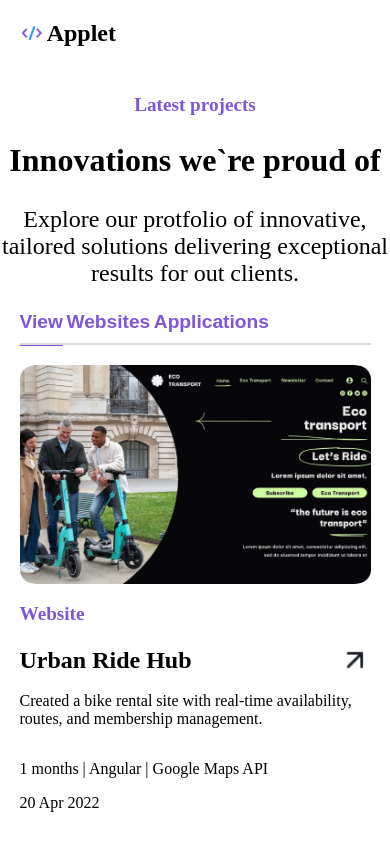
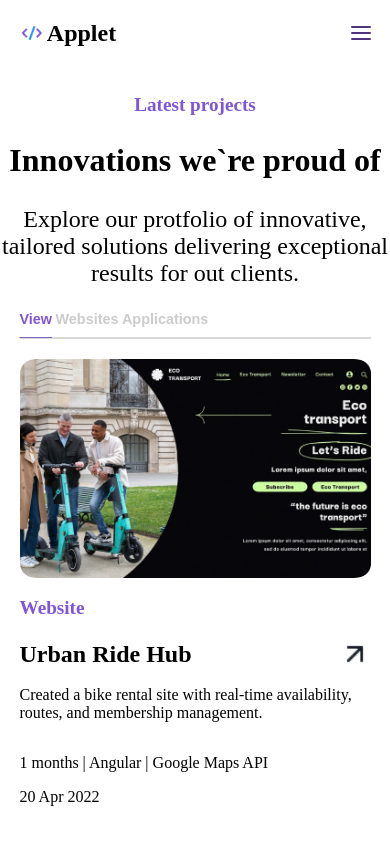
Before and after one commit to Almat14/Landing, a plain HTML site: page projects.html in a window 390 px wide. Shown: the top 844 px of the page. Drawn offline with Linux system fonts and the light colour scheme.

Commit message:
added color img

```diff
--- a/css/style.css
+++ b/css/style.css
@@ -2,9 +2,9 @@
   --backColor: white;
   --textColor: black;
   --descText:#464749;
-  --mainHeadingFont:3em;
-  --logo-font:2.5em;
-  --mainDescFont:2em;
+  --mainHeadingFont:3rem;
+  --logo-font:2.5rem;
+  --mainDescFont:2rem;
   --violetColor:#7F56D9;
   --darkVioletColor:#53389E;
   --whiteColor:white;
@@ -13,12 +13,15 @@
   --back-two:rgba(240, 240, 240, 0.89);
   --project-title:1.5rem;
   --project-desc:1rem;
-  --violet-text:2em;
-  --hero-main-font:7.5em;
-  --hero-img-width:2.5em;
-  --feature-desc-font:2em;
-  --contact-title-font:2em;
-}
+  --violet-text:2rem;
+  --hero-main-font:7.5rem;
+  --hero-img-width:2.5rem;
+  --feature-desc-font:2rem;
+  --contact-title-font:2rem;
+  --filter-btn-size:1.5rem;
+  --purple-filter: invert(76%) sepia(61%) saturate(782%) hue-rotate(225deg) brightness(84%) contrast(93%);
+  }
+
 
 :root:has(#toggle-theme:checked) {
   --backColor: black;
@@ -26,6 +29,7 @@
   --descText: white;
   --back-two:rgba(255, 253, 253, 0.075);
   --contact-back:#ffffff0e;
+  --purple-filter: invert(0) brightness(100);
 }
 body, html {
   overflow-x: hidden;
@@ -54,7 +58,6 @@ header label {
   border: none;
   cursor: pointer;
 }
-
 
 
 body button:hover  {
@@ -125,7 +128,6 @@ body button:hover  {
 }
 
 
-
 /*HEADER PART */
 
 
@@ -136,7 +138,7 @@ a {
 
 main {
   margin:0;
-  padding: 20% 0 0 0;
+  padding: 5% 0 0 0;
 }
 
 header img {
@@ -187,18 +189,6 @@ header {
   display: none;
 }
 
-.x > * ~ :last-child {
-  display: none;
-}
-
-body:has(#toggle-theme:checked) .x img:first-child {
-  display: none;
-}
-
-body:has(#toggle-theme:checked) .x img:last-child {
-  display: inline;
-}
-
 #burger-menu {
   display: none;
   align-items: center;
@@ -209,9 +199,14 @@ body:has(#toggle-theme:checked) .x img:last-child {
 }
 
 
+
+.color-btn {
+  filter: var(--purple-filter);
+}
+
 .side-menu {
   position: fixed;
-  top: 5rem;
+  top: 4rem;
   z-index: 2;
   width: 100%;
   height: 100%;
@@ -286,6 +281,7 @@ body:has(#toggle-theme:checked) .toggle-button img:first-child {
 body:has(#toggle-theme:checked) .toggle-button img:last-child {
   display: inline;
 }
+
 /*HERO PART */
 
 #hero-container {
@@ -815,8 +811,11 @@ footer hr {
 /* Buttons */
 .filter-btn {
   text-decoration: none;
-  text-underline-offset: 17px;
+  font-weight: bold;
+  text-underline-offset: calc(var(--filter-btn-size)* 0.6);
+  color: #ccc;
   cursor: pointer;
+  font-size: var(--filter-btn-size);
   position: relative;
   transform: scaleX(1);
   transform-origin: left;
@@ -874,6 +873,9 @@ footer hr {
 .burger  {
   display: inline;
 }
+  main {
+  padding: 20% 0 0 0;
+  }
   #hero-buttons {
     flex-direction: column;
   }
@@ -883,6 +885,7 @@ footer hr {
   body button:hover {
     transform: none;
   }
+
 
 
 .up-button {
@@ -899,6 +902,7 @@ footer hr {
     --violet-text:1.2em;
     --mainHeadingFont:2em;
     --faq-font:1rem;
+    --filter-btn-size:0.9rem;
   }
   .hero-heading {
     width: 100%;
@@ -923,11 +927,18 @@ footer hr {
     width: 4em;
   }
 
+  .filter-btn {
+    text-underline-offset: calc(var(--filter-btn-size)* 0.9);
+  }
 
 body:has(#burger-button:checked) .side-menu {
   transform: translateX(0);
 }
 
+
+body:has(#burger-button:checked)  {
+ overflow-y: hidden;
+}
 
 body:has(#burger-button:checked) .x {
   display: inline;
--- a/data/utilitis.js
+++ b/data/utilitis.js
@@ -180,8 +180,10 @@ function filter(num, tag) {
   let filtered = articles;
  for(let i = 0; i < filterButton.length; i++) {
   filterButton[i].style.textDecoration ="none";
+  filterButton[i].style.color = "#ccc";
  }
   filterButton[num].style.textDecoration ="underline";
+  filterButton[num].style.color = "#7F56D9";
     filtered = filterByTags(filtered, tag);
   SetProjects(filtered);
 }
--- a/projects.html
+++ b/projects.html
@@ -27,8 +27,8 @@
             </label>
         </nav>
         <label for="burger-button" id="burger-menu">
-          <img src="assets/burger.png" alt="burger">
-          <img src="assets/close-button.png" alt="x">
+          <img src="assets/burger.svg" alt="burger" class="burger color-btn">
+          <img src="assets/close-menu.svg" alt="x" class="x color-btn">
         </label>
     </section>
     </nav>
@@ -76,9 +76,9 @@
           </nav>
           <section id="projects-filter-wrapper">
             <section id="projects-filter">
-                <button class="filter-btn active guid-color" onclick="filter(0)">View</button>
-                <button class="filter-btn active guid-color" onclick="filter(1, 'Website')">Websites</button>
-                <button class="filter-btn active guid-color" onclick="filter(2, 'Application')">Applications</button>
+                <button class="filter-btn active" onclick="filter(0)">View</button>
+                <button class="filter-btn active" onclick="filter(1, 'Website')">Websites</button>
+                <button class="filter-btn active" onclick="filter(2, 'Application')">Applications</button>
               </section>
               <section class="filter-underline-track">
                 <hr class="filter-base-line">
```
Also changed, not shown: index.html (+2 -9 lines), assets/burger.svg (added), assets/close-menu.svg (added).
